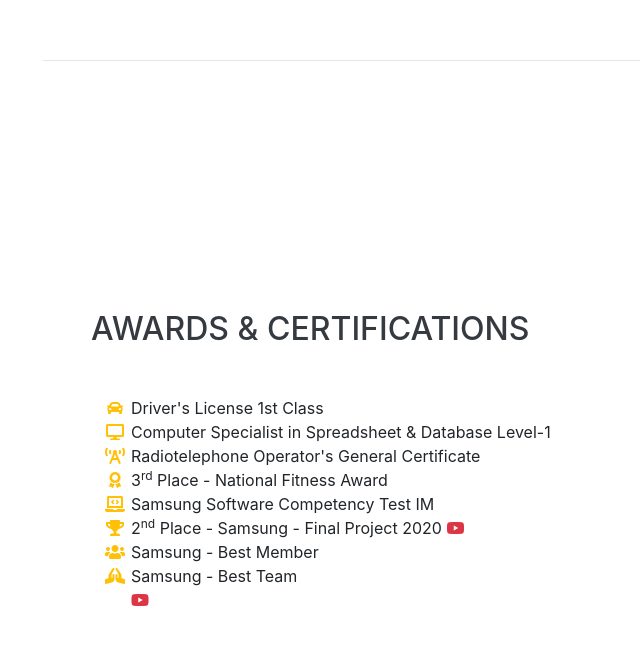
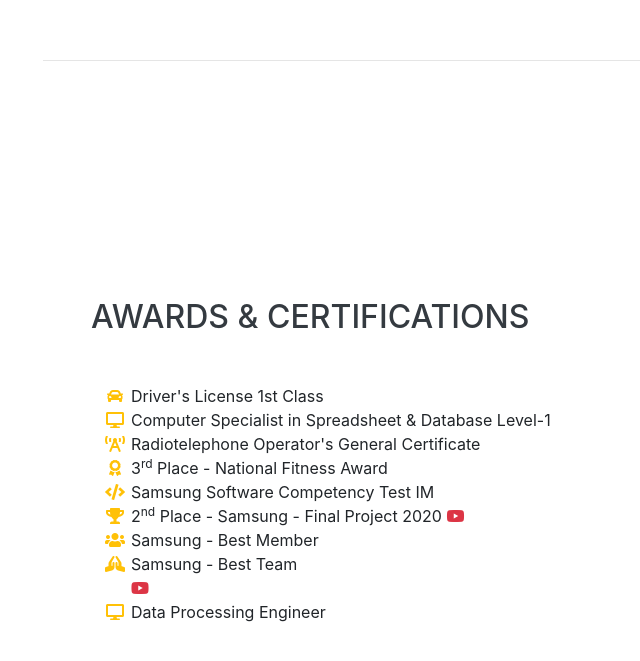
Before and after one commit to XECOH/XECOH.github.io, a website with bundled scripts: page index.html in a window 1280 px wide. Shown: the part 4045-4706 px from the top of the page, without its empty margins (229-869 px from the left). Built offline with nearby package versions, Linux system fonts and the light colour scheme; a web font is replaced by a local one.

Commit message:
update Index.html

```diff
--- a/index.html
+++ b/index.html
@@ -369,7 +369,7 @@
             Place - National Fitness Award
           </li>
           <li>
-            <i class="fa-li fas fa-laptop-code text-warning"></i>
+            <i class="fa-li fas fa-code text-warning"></i>
             Samsung Software Competency Test IM
           </li>
           <li>
@@ -391,6 +391,10 @@
             <!-- 2<sup>nd</sup>
             Place - Samsung Software Academy For Youth - Final Project 2020  -->
             <a href="https://youtu.be/WcRI5ygVCTk"><i class="fab fa-youtube text-danger"></i></a>
+          </li>
+          <li>
+            <i class="fa-li fas fa-desktop text-warning"></i>
+            Data Processing Engineer
           </li>
           <!-- <li>
             <i class="fa-li fa fa-trophy text-warning"></i>
```
